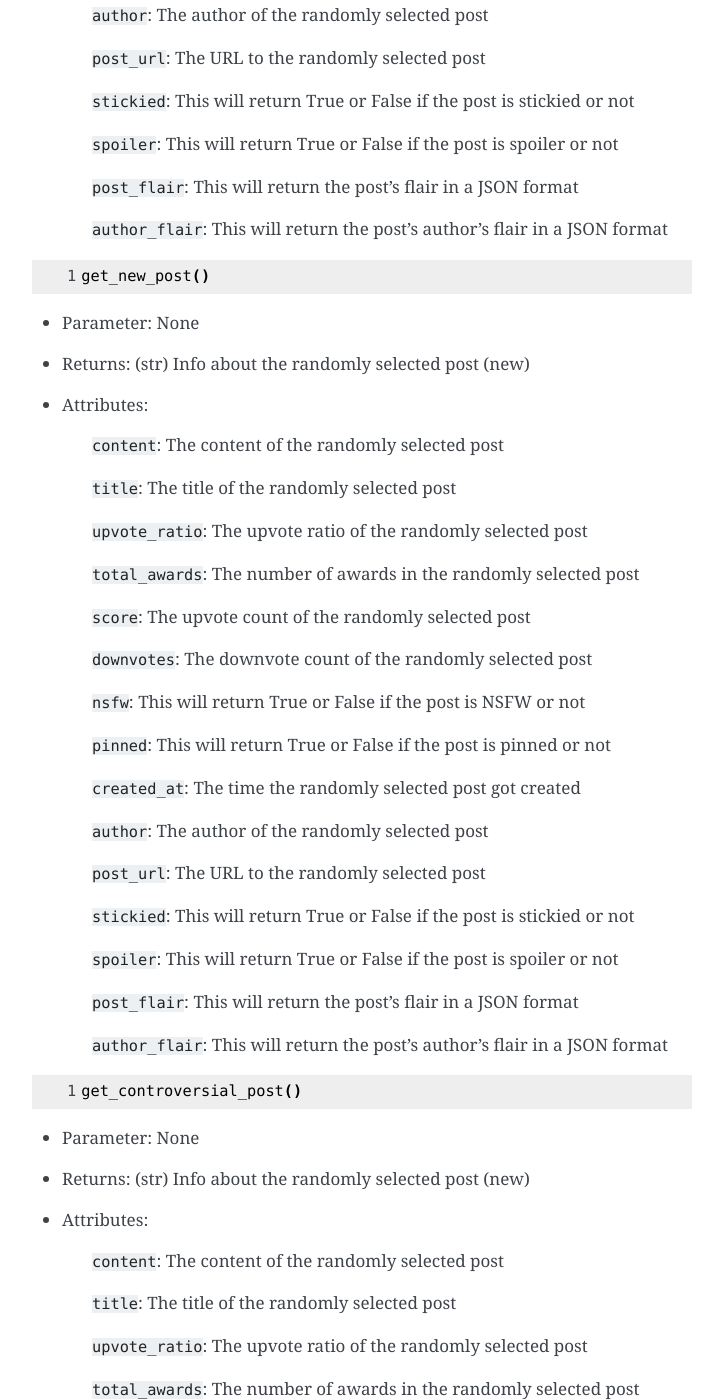
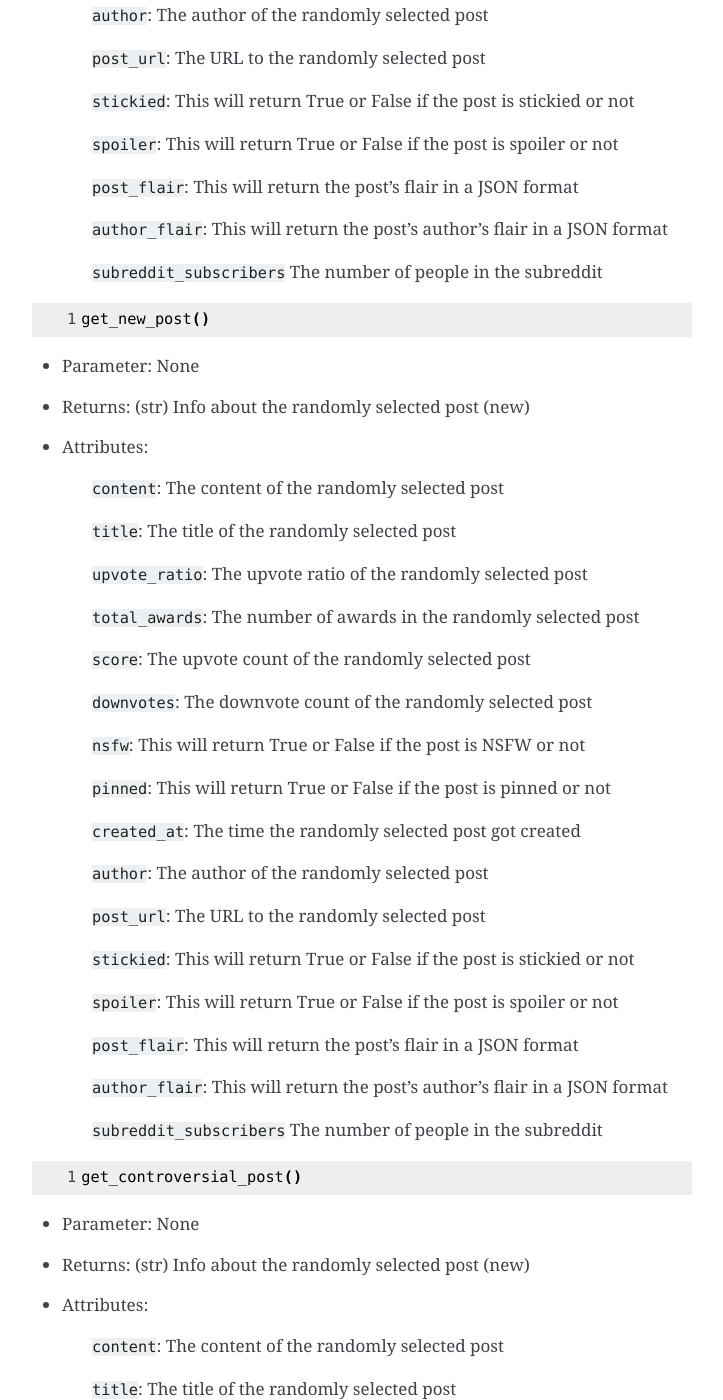
Before and after one commit to mrsrmn/RedditEasy, a Sphinx documentation site: the page built from docs/source/func.rst, in a window 1280 px wide and 1400 px high, scrolled down 1101 px. Shown: the whole window, without its empty margins (388-1111 px from the left). Built offline with Sphinx 7.4.7, drawn with Linux system fonts in a browser that asks for light colours; some of the changed text lies outside the part shown.

Commit message:
Updated the docs

```diff
--- a/docs/source/func.rst
+++ b/docs/source/func.rst
@@ -71,6 +71,8 @@ class: Subreddit()
 
    ``author_flair``: This will return the post's author's flair in a JSON format
 
+   ``subreddit_subscribers`` The number of people in the subreddit
+
 .. code-block::
   :linenos:
 
@@ -111,6 +113,8 @@ class: Subreddit()
    ``post_flair``: This will return the post's flair in a JSON format
 
    ``author_flair``: This will return the post's author's flair in a JSON format
+
+   ``subreddit_subscribers`` The number of people in the subreddit
 
 
 
@@ -154,6 +158,8 @@ class: Subreddit()
    ``post_flair``: This will return the post's flair in a JSON format
 
    ``author_flair``: This will return the post's author's flair in a JSON format
+
+   ``subreddit_subscribers`` The number of people in the subreddit
 
 
 class: User()
```
